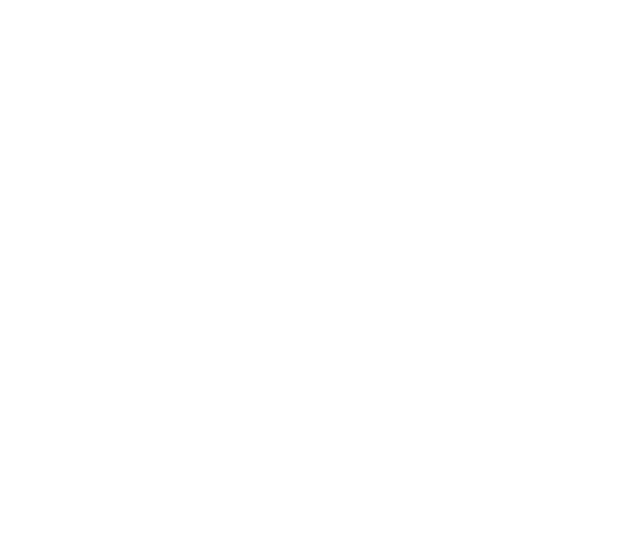
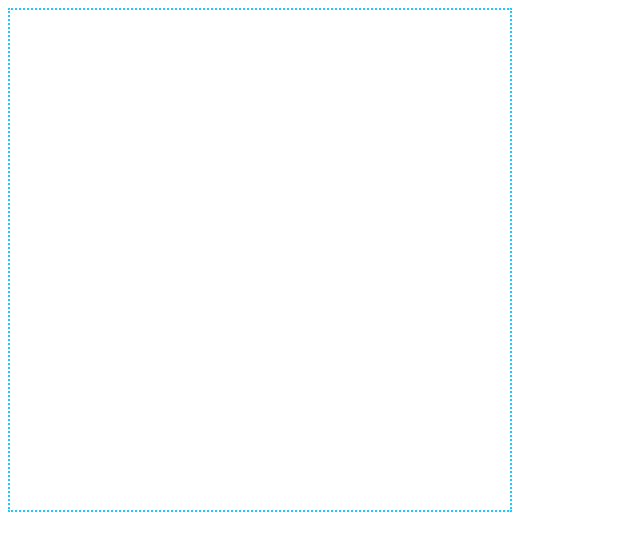
Before and after one commit to tdhooper/voronoi-drip, a plain HTML site: page designer.html in a window 1280 px wide. Shown: the whole page, without its empty margins (0-640 px from the left). Drawn offline with Linux system fonts and the light colour scheme.

Commit message:
Make the designer area easier to see with a border

```diff
--- a/designer.html
+++ b/designer.html
@@ -4,6 +4,11 @@
         <meta charset="utf-8">
         <meta http-equiv="X-UA-Compatible" content="IE=edge; chrome=1" />
         <title>Network Designer</title>
+        <style>
+            canvas {
+                border: 2px dotted #1DC9FF;
+            }
+        </style>
     </head>
     <body>
         <script src="lib/toxiclibs.js"></script>
```
